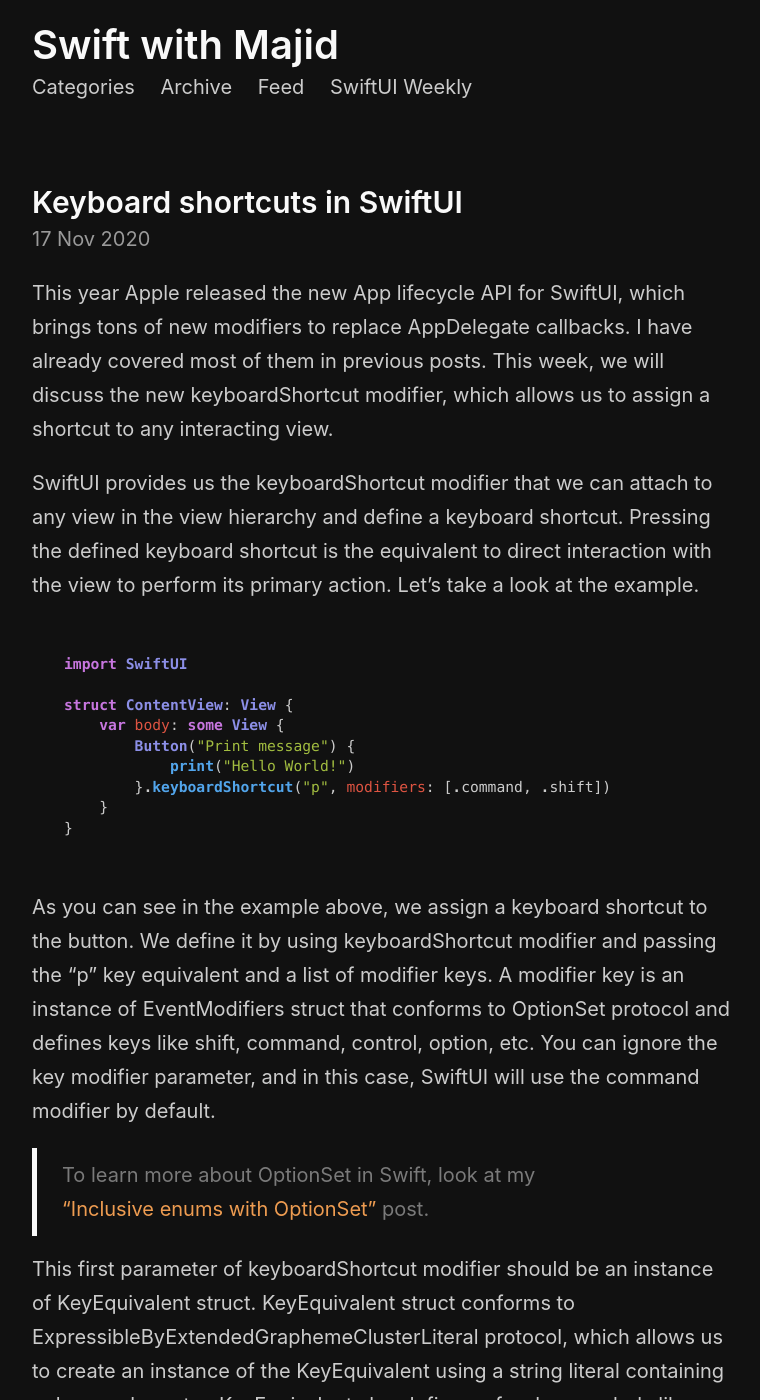
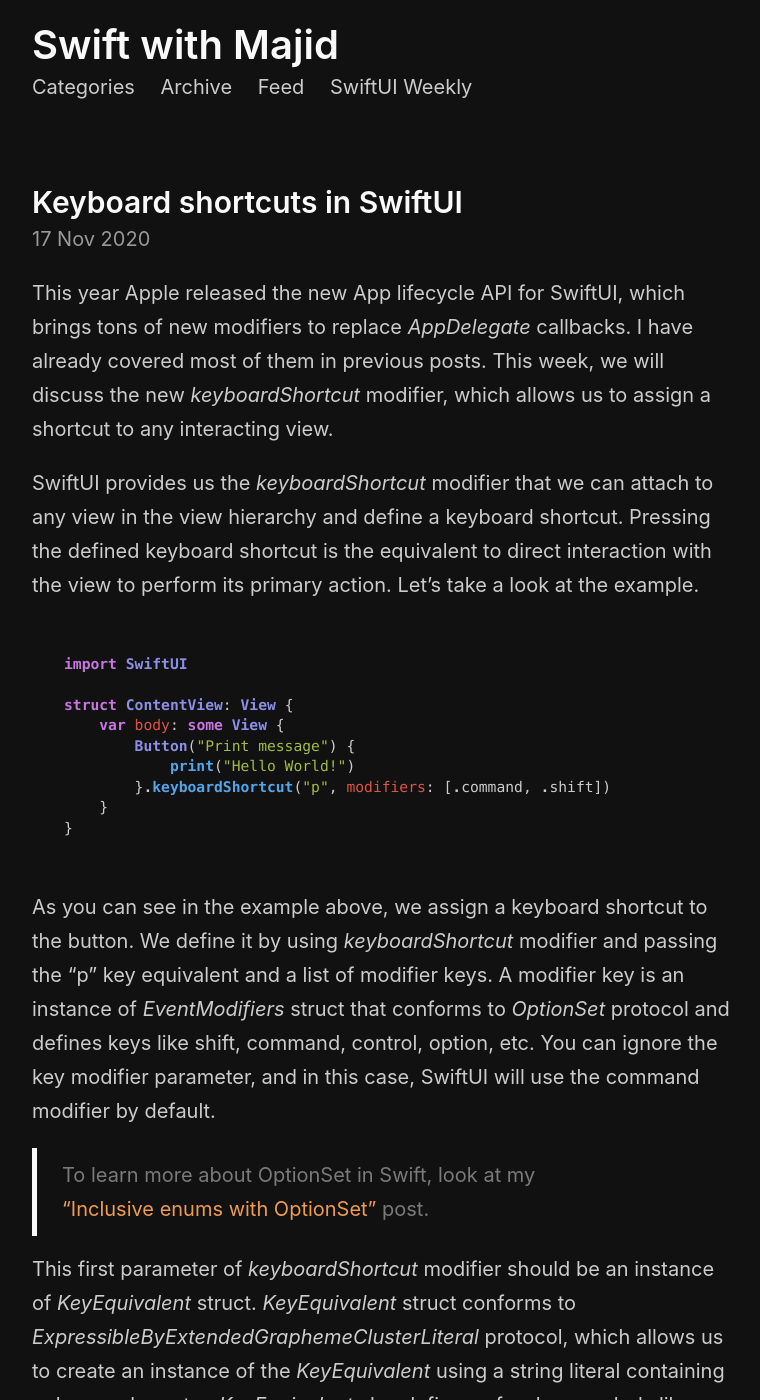
Before and after one commit to mecid/mecid.github.io, a Jekyll site: the page built from _posts/2020-11-17-keyboard-shortcuts-in-swiftui.md, in a window 1280 px wide and 1400 px high. Shown: the whole window, without its empty margins (258-1018 px from the left). Built offline with Jekyll 4.4.1, drawn with Linux system fonts in a browser that asks for light colours; some of the changed text lies outside the part shown.

Commit message:
keyboard shortcut post formatting added

````diff
--- a/_posts/2020-11-17-keyboard-shortcuts-in-swiftui.md
+++ b/_posts/2020-11-17-keyboard-shortcuts-in-swiftui.md
@@ -5,9 +5,9 @@
 image: /public/ipad.jpg
 ---
 
-This year Apple released the new App lifecycle API for SwiftUI, which brings tons of new modifiers to replace AppDelegate callbacks. I have already covered most of them in previous posts. This week, we will discuss the new keyboardShortcut modifier, which allows us to assign a shortcut to any interacting view.
+This year Apple released the new App lifecycle API for SwiftUI, which brings tons of new modifiers to replace *AppDelegate* callbacks. I have already covered most of them in previous posts. This week, we will discuss the new *keyboardShortcut* modifier, which allows us to assign a shortcut to any interacting view.
 
-SwiftUI provides us the keyboardShortcut modifier that we can attach to any view in the view hierarchy and define a keyboard shortcut. Pressing the defined keyboard shortcut is the equivalent to direct interaction with the view to perform its primary action. Let's take a look at the example.
+SwiftUI provides us the *keyboardShortcut* modifier that we can attach to any view in the view hierarchy and define a keyboard shortcut. Pressing the defined keyboard shortcut is the equivalent to direct interaction with the view to perform its primary action. Let's take a look at the example.
 
 ```swift
 import SwiftUI
@@ -21,11 +21,11 @@
 }
 ```
 
-As you can see in the example above, we assign a keyboard shortcut to the button. We define it by using keyboardShortcut modifier and passing the "p" key equivalent and a list of modifier keys. A modifier key is an instance of EventModifiers struct that conforms to OptionSet protocol and defines keys like shift, command, control, option, etc. You can ignore the key modifier parameter, and in this case, SwiftUI will use the command modifier by default.
+As you can see in the example above, we assign a keyboard shortcut to the button. We define it by using *keyboardShortcut* modifier and passing the "p" key equivalent and a list of modifier keys. A modifier key is an instance of *EventModifiers* struct that conforms to *OptionSet* protocol and defines keys like shift, command, control, option, etc. You can ignore the key modifier parameter, and in this case, SwiftUI will use the command modifier by default.
 
 > To learn more about OptionSet in Swift, look at my ["Inclusive enums with OptionSet"](/2019/04/10/inclusive-enums-with-optionset/) post.
 
-This first parameter of keyboardShortcut modifier should be an instance of KeyEquivalent struct. KeyEquivalent struct conforms to ExpressibleByExtendedGraphemeClusterLiteral protocol, which allows us to create an instance of the KeyEquivalent using a string literal containing only one character. KeyEquivalent also defines a few key symbols like arrows, escape, delete, home, etc.
+This first parameter of *keyboardShortcut* modifier should be an instance of *KeyEquivalent* struct. *KeyEquivalent* struct conforms to *ExpressibleByExtendedGraphemeClusterLiteral* protocol, which allows us to create an instance of the *KeyEquivalent* using a string literal containing only one character. *KeyEquivalent* also defines a few key symbols like arrows, escape, delete, home, etc.
 
 Remember that you have to press the "Capture Keyboard" button in the simulator chrome to test keyboard shortcuts on a simulator.
 
@@ -43,11 +43,11 @@
 }
 ```
 
-I have to mention that keyboardShortcut is a view modifier, and you can apply it to any SwiftUI view. In the example above, we define a keyboard shortcut on the toggle view. By pressing this shortcut, we interact with the toggle and switch its value.
+I have to mention that *keyboardShortcut* is a view modifier, and you can apply it to any SwiftUI view. In the example above, we define a keyboard shortcut on the toggle view. By pressing this shortcut, we interact with the toggle and switch its value.
 
 > To learn more about view modifiers, take a look at my ["ViewModifiers in SwiftUI"](/2019/08/07/viewmodifiers-in-swiftui/) post.
 
-You can also attach the keyboardShortcut modifier to any container view like VStack or HStack. In this case, the shortcut will apply to the first interactive child in the container's view hierarchy.
+You can also attach the *keyboardShortcut* modifier to any container view like *VStack* or *HStack*. In this case, the shortcut will apply to the first interactive child in the container's view hierarchy.
 
 ```swift
 import SwiftUI
````
